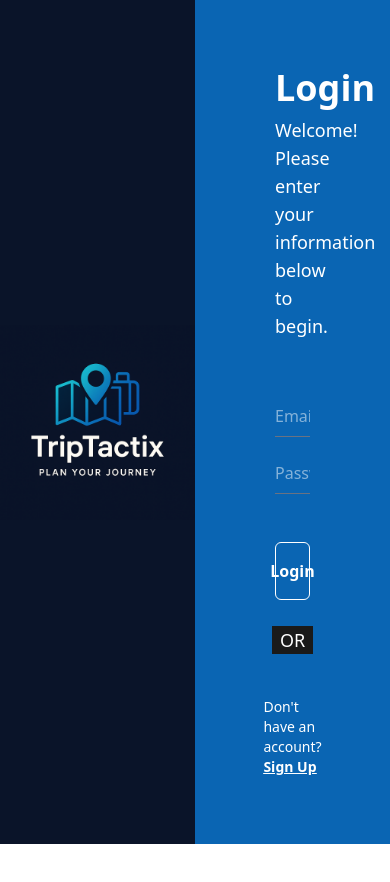
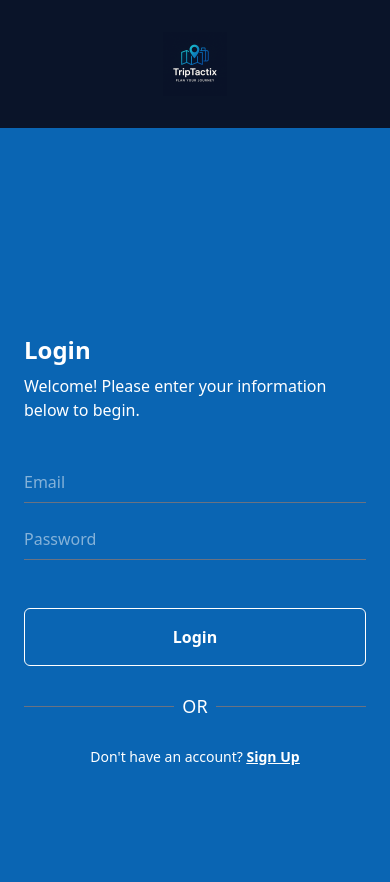
Before and after one commit to codesbyvikas/TripTactix, a React (Vite) app in the folder frontend/: page /login in a window 390 px wide. Shown: the top 882 px of the page. Before the commit the page ends 844 px from the top, so only its background shows below. Built offline with nearby package versions, Linux system fonts and the light colour scheme.

Commit message:
Login and Signup page mobile responsi made

```diff
--- a/frontend/src/pages/LoginPage.jsx
+++ b/frontend/src/pages/LoginPage.jsx
@@ -30,18 +30,18 @@ const LoginPage = () => {
   };
 
   return (
-   <div className='w-full h-full flex'>
-               {/* Left half */}
-               <div className='w-1/2 h-screen flex flex-col bg-[#0A1429] items-center justify-center'>
-                   <img src={logo} alt="Logo" className="max-h-100 w-auto" />
-               </div>
+    <div className='w-full min-h-screen flex flex-col md:flex-row'>
+      {/* Left half - Logo section */}
+      <div className='w-full md:w-1/2 h-32 md:h-screen flex flex-col bg-[#0A1429] items-center justify-center py-4 md:py-0'>
+        <img src={logo} alt="Logo" className="max-h-16 md:max-h-100 w-auto" />
+      </div>
 
-               {/* Right half */}
-               <div className='w-1/2 h-screen bg-[#0A65B3] flex flex-col p-20 justify-center'>
+      {/* Right half - Login form */}
+      <div className='w-full md:w-1/2 min-h-screen md:h-screen bg-[#0A65B3] flex flex-col p-6 md:p-20 justify-center'>
         <div className='w-full flex flex-col max-w-[450px] mx-auto'>
-          <div className='w-full flex flex-col mb-10 text-white'>
-            <h3 className='text-4xl font-bold mb-2'>Login</h3>
-            <p className='text-lg mb-4'>Welcome! Please enter your information below to begin.</p>
+          <div className='w-full flex flex-col mb-6 md:mb-10 text-white'>
+            <h3 className='text-2xl md:text-4xl font-bold mb-2'>Login</h3>
+            <p className='text-base md:text-lg mb-4'>Welcome! Please enter your information below to begin.</p>
           </div>
 
           <div className='w-full flex flex-col mb-6'>
@@ -66,7 +66,7 @@ const LoginPage = () => {
           <div className='w-full flex flex-col mb-4'>
             <button
               onClick={handleLogin}
-              className='w-full bg-transparent border border-white text-white my-2 font-semibold rounded-md p-4 text-center flex items-center justify-center cursor-pointer'
+              className='w-full bg-transparent border border-white text-white my-2 font-semibold rounded-md p-4 text-center flex items-center justify-center cursor-pointer hover:bg-white hover:text-[#0A65B3] transition-colors duration-200'
             >
               Login
             </button>
@@ -74,12 +74,12 @@ const LoginPage = () => {
 
           <div className='w-full flex items-center justify-center relative py-4'>
             <div className='w-full h-[1px] bg-gray-500'></div>
-            <p className='text-lg absolute text-white bg-[#1a1a1a] px-2'>OR</p>
+            <p className='text-lg absolute text-white bg-[#0A65B3] px-2'>OR</p>
           </div>
         </div>
 
-        <div className='w-full flex items-center justify-center mt-10'>
-          <p className='text-sm font-normal text-white'>
+        <div className='w-full flex items-center justify-center mt-6 md:mt-10'>
+          <p className='text-sm font-normal text-white text-center'>
             Don't have an account?{' '}
             <span className='font-semibold text-white cursor-pointer underline'>
               <a href='/signup'>Sign Up</a>
--- a/frontend/src/pages/SignupPage.jsx
+++ b/frontend/src/pages/SignupPage.jsx
@@ -3,7 +3,6 @@ import '../styles/styles.css';
 import { useNavigate } from 'react-router-dom';
 import logo from '../assets/logo.png';
 import { apiHelper } from '../lib/apiHelper';
-
 
 const SignupPage = () => {
     const [name, setName] = useState('');
@@ -28,18 +27,18 @@ const SignupPage = () => {
       };
 
     return (
-        <div className='w-full h-screen flex'>
-            {/* Left half */}
-            <div className='w-1/2 h-full flex flex-col bg-[#0A1429] items-center justify-center'>
-                <img src={logo} alt="Logo" className="max-h-100 w-auto" />
+        <div className='w-full min-h-screen flex flex-col md:flex-row'>
+            {/* Left half - Logo section */}
+            <div className='w-full md:w-1/2 h-32 md:h-screen flex flex-col bg-[#0A1429] items-center justify-center py-4 md:py-0'>
+                <img src={logo} alt="Logo" className="max-h-16 md:max-h-100 w-auto" />
             </div>
 
-            {/* Right half */}
-            <div className='w-1/2 h-full bg-[#0A65B3] flex flex-col p-20 justify-center'>
+            {/* Right half - Signup form */}
+            <div className='w-full md:w-1/2 min-h-screen md:h-screen bg-[#0A65B3] flex flex-col p-6 md:p-20 justify-center'>
                 <div className='w-full flex flex-col max-w-[450px] mx-auto'>
-                    <div className='w-full flex flex-col mb-10 text-white'>
-                        <h3 className='text-4xl font-bold mb-2'>Sign Up</h3>
-                        <p className='text-lg mb-4'>Welcome! Please enter your information below to begin.</p>
+                    <div className='w-full flex flex-col mb-6 md:mb-10 text-white'>
+                        <h3 className='text-2xl md:text-4xl font-bold mb-2'>Sign Up</h3>
+                        <p className='text-base md:text-lg mb-4'>Welcome! Please enter your information below to begin.</p>
                     </div>
 
                     <div className='w-full flex flex-col mb-6'>
@@ -71,19 +70,19 @@ const SignupPage = () => {
                     <div className='w-full flex flex-col mb-4'>
                         <button
                             onClick={handleSignup}
-                            className='w-full bg-transparent border border-white text-white my-2 font-semibold rounded-md p-4 text-center flex items-center justify-center cursor-pointer'>
+                            className='w-full bg-transparent border border-white text-white my-2 font-semibold rounded-md p-4 text-center flex items-center justify-center cursor-pointer hover:bg-white hover:text-[#0A65B3] transition-colors duration-200'>
                             Signup
                         </button>
                     </div>
 
                     <div className='w-full flex items-center justify-center relative py-4'>
                         <div className='w-full h-[1px] bg-gray-500'></div>
-                        <p className='text-lg absolute text-white bg-[#1a1a1a] px-2'>OR</p>
+                        <p className='text-lg absolute text-white bg-[#0A65B3] px-2'>OR</p>
                     </div>
                 </div>
 
-                <div className='w-full flex items-center justify-center mt-10'>
-                    <p className='text-sm font-normal text-white'>
+                <div className='w-full flex items-center justify-center mt-6 md:mt-10'>
+                    <p className='text-sm font-normal text-white text-center'>
                         Already have an account? <span className='font-semibold text-white cursor-pointer underline'><a href='/login'>Log In</a></span>
                     </p>
                 </div>
```
